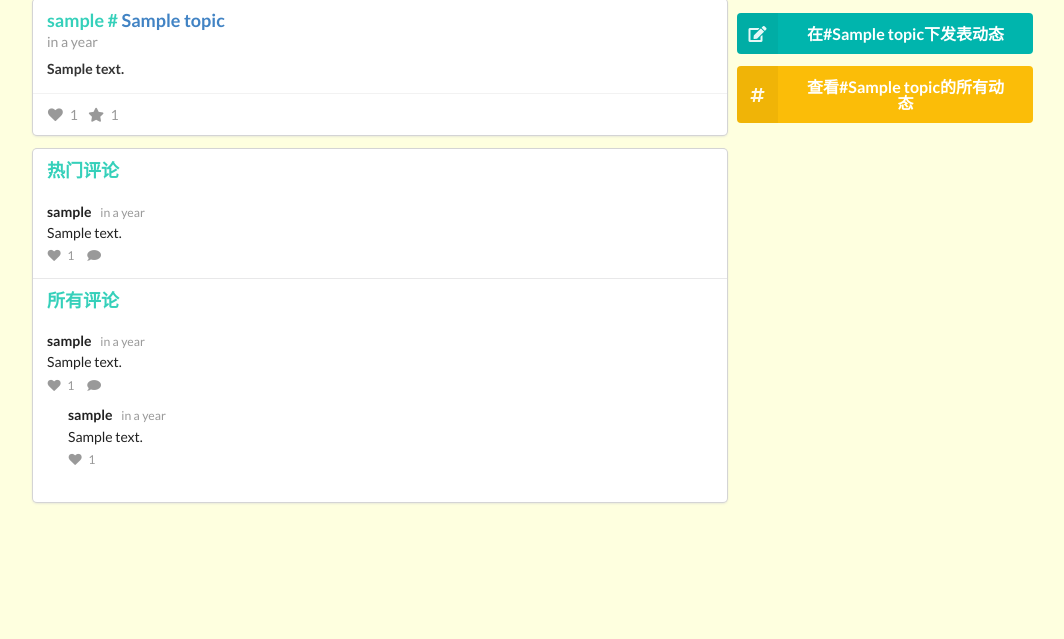
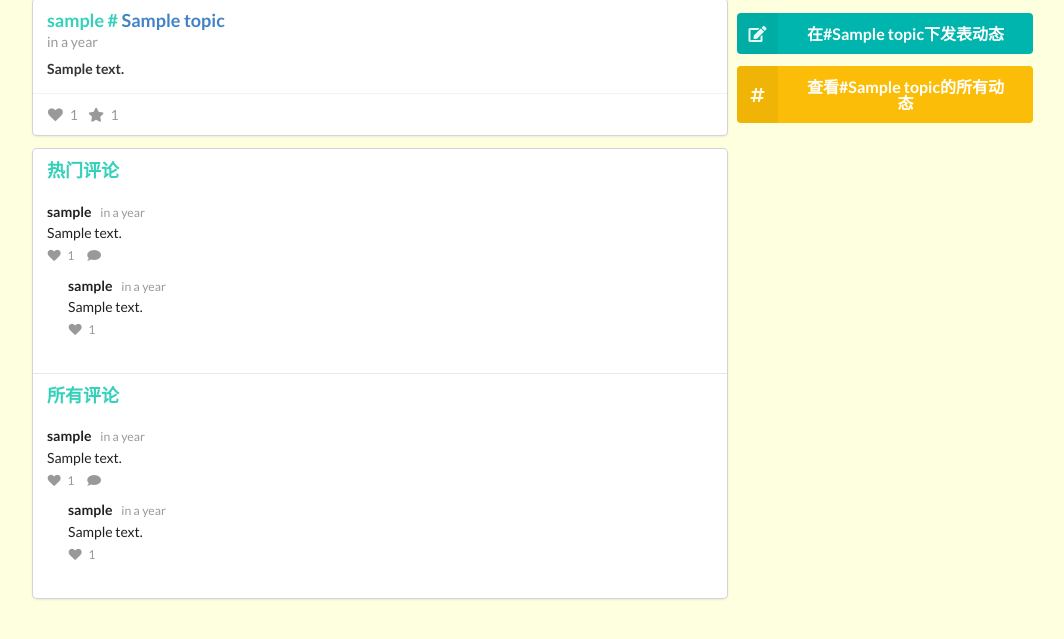
Before and after one commit to ylin610/like, a Flask app: page /post/1 in a window 1280 px wide. Shown: the part 67-706 px from the top of the page, without its empty margins (107-1171 px from the left). Run offline with Flask 2, Linux system fonts and the light colour scheme; tables that the repository leaves empty hold one stand-in row (values such as "Sample post"); some libraries are stand-ins or nearby versions.

Commit message:
完成评论功能

```diff
--- a/like/blueprints/api.py
+++ b/like/blueprints/api.py
@@ -68,6 +68,14 @@ def collection():
     return Restful.success(data=res)
 
 
+@api_bp.route('/reply_input')
+def get_reply_input():
+    comment_id = request.args.get('comment_id', type=int)
+    comment = Comment.query.get(comment_id)
+    html = render_template('api/reply.html', comment=comment)
+    return Restful.success(data=html)
+
+
 # @api_bp.route('/trend')
 # def trend():
 #     user = request.args.get('user_id', type=int)
--- a/like/templates/_macros.html
+++ b/like/templates/_macros.html
@@ -72,7 +72,7 @@
           <span class="count">{{ comment.liked_users|length }}</span>
         </span>
         {# 回复评论 #}
-        <span class="comment-comment to-bind" data-action="commentComment">
+        <span class="reply-comment to-bind-replyInput" data-action="replyComment" data-replyto="{{ comment.id }}">
           <i class="comment icon"></i>
         </span>
       </div>
--- /dev/null
+++ b/like/templates/api/reply.html
@@ -0,0 +1,4 @@
+<div class="ui action small input">
+  <input type="text" placeholder="回复 {{ comment.creator.username }}">
+  <button class="ui button to-bind-reply" data-commentid="{{ comment.id }}">发表</button>
+</div>
--- a/like/templates/front/post.html
+++ b/like/templates/front/post.html
@@ -1,4 +1,5 @@
 {% extends 'front/_base_front.html' %}
+{% from '_macros.html' import render_comment_card with context %}
 
 {% block page_title %}{{ post.topic.name }}{% endblock %}
 
@@ -45,27 +46,31 @@
         {% set comment = post.get_hot_comments() %}
           {% if comment is none %}
           {% else %}
-        <div class="comment" data-id="{{ comment.id }}">
-          <div class="content">
-            <a href="#" class="author">{{ comment.creator.username }}</a>
-            <div class="metadata">
-              <span class="date">{{ moment(comment.create_time).fromNow() }}</span>
-            </div>
-            <div class="text">{{ comment.content }}</div>
-            <div class="actions">
+            {{ render_comment_card(comment) }}
+{#        <div class="comment" data-id="{{ comment.id }}">#}
+{#          <div class="content">#}
+{#            <a href="#" class="author">{{ comment.creator.username }}</a>#}
+{#            <div class="metadata">#}
+{#              <span class="date">{{ moment(comment.create_time).fromNow() }}</span>#}
+{#            </div>#}
+{#            <div class="text">{{ comment.content }}</div>#}
+{#            <div class="actions">#}
             {# 点赞评论 #}
-              <span class="like-comment to-bind" data-action="likeComment" data-id="{{ comment.id }}">
-                {% if comment in current_user.liked_comments %}
-                  <i class="heart icon orange"></i>
-                {% else %}
-                  <i class="heart icon"></i>
-                {% endif %}
-                <span class="count">{{ comment.liked_users|length }}</span>
-              </span>
-              <span><i class="comment icon"></i></span>
-            </div>
-          </div>
-        </div>
+{#              <span class="like-comment to-bind" data-action="likeComment" data-id="{{ comment.id }}">#}
+{#                {% if comment in current_user.liked_comments %}#}
+{#                  <i class="heart icon orange"></i>#}
+{#                {% else %}#}
+{#                  <i class="heart icon"></i>#}
+{#                {% endif %}#}
+{#                <span class="count">{{ comment.liked_users|length }}</span>#}
+{#              </span>#}
+        {# 回复评论 #}
+{#        <span class="reply-comment to-bind-replyInput" data-action="replyComment" data-replyto="{{ comment.id }}">#}
+{#          <i class="comment icon"></i>#}
+{#        </span>#}
+{#            </div>#}
+{#          </div>#}
+{#        </div>#}
       {% endif %}
       </div>
     </div>
```
Also changed, not shown: like/blueprints/user.py (+13 -0 lines), like/static/js/common.js (+59 -3 lines).
